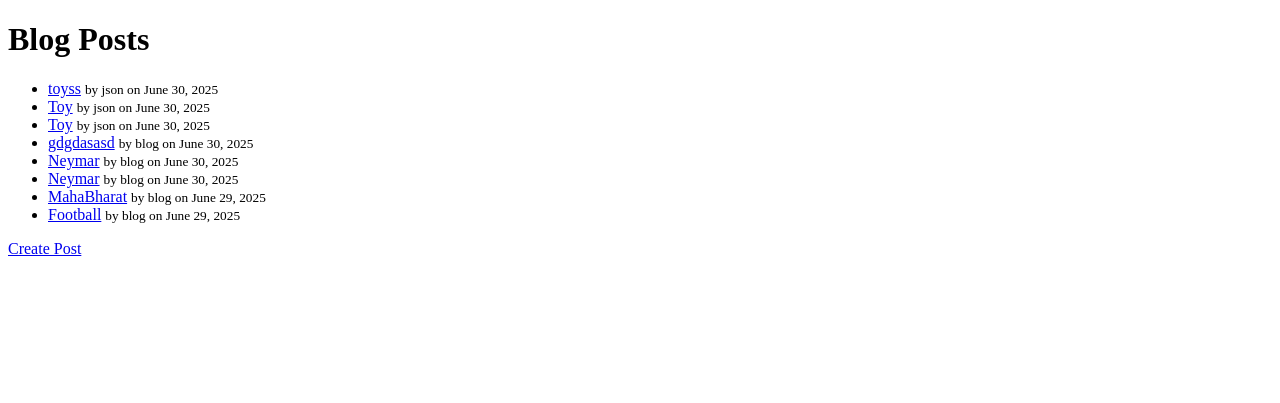
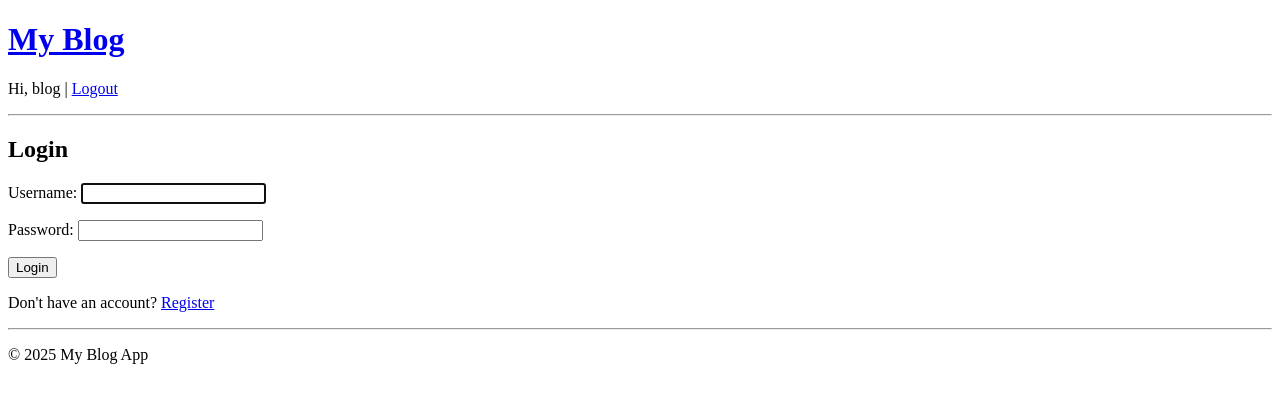
Before and after one commit to Nripesh01/blog_project, a Django app: page / in a window 1280 px wide. Shown: the top 403 px of the page. Run offline with Django 5.2, Linux system fonts and the light colour scheme; a user stored in the database is signed in; data comes from the database, SQL or seed files in the repository; both versions use the stored data as it was after the commit.

Commit message:
edit, delete, login,logout,register

```diff
--- /dev/null
+++ b/blog/templates/blog/base.html
@@ -0,0 +1,43 @@
+<!DOCTYPE html>
+<html lang="en">
+<head>
+    <meta charset="UTF-8">
+    <title>My Blog App</title>
+</head>
+<body>
+    <header>
+        <h1><a href="{% url 'post_list' %}">My Blog</a></h1>
+        <nav>
+            {% if user.is_authenticated %}
+                <p>Hi, {{ user.username }} |
+                   <a href="{% url 'post_logout' %}">Logout</a>
+                </p>
+            {% else %}
+                <a href="{% url 'post_login' %}">Login</a> |
+                <a href="{% url 'post_register' %}">Register</a>
+            {% endif %}
+        </nav>
+    </header>
+
+    <hr>
+
+    {% if messages %}
+        <ul>
+        {% for message in messages %}
+            <li>{{ message }}</li>
+        {% endfor %}
+        </ul>
+    {% endif %}
+
+    <main>
+        {% block content %}
+        {% endblock %}
+    </main>
+
+    <hr>
+
+    <footer>
+        <p>&copy; 2025 My Blog App</p>
+    </footer>
+</body>
+</html>
--- a/blog/templates/blog/post_form.html
+++ b/blog/templates/blog/post_form.html
@@ -6,7 +6,7 @@
 <body>
     <h1>{% if form.instance.pk %}Edit Post{% else %}Create Post{% endif %}</h1>
 
-    <form method="post">
+    <form method="post" action="{% url 'post_create' %}">
         {% csrf_token %}
         {{ form.as_p }}
         <button type="submit">Save</button>
--- /dev/null
+++ b/blog/templates/blog/post_login.html
@@ -0,0 +1,10 @@
+{% extends 'blog/base.html' %}
+{% block content %}
+  <h2>Login</h2>
+  <form method="post">
+    {% csrf_token %}
+    {{ form.as_p }}
+    <button type="submit">Login</button>
+  </form>
+  <p>Don't have an account? <a href="{% url 'post_register' %}">Register</a></p>
+{% endblock %}
--- a/blog/urls.py
+++ b/blog/urls.py
@@ -3,9 +3,12 @@ from blog import views
 
 
 urlpatterns = [
-    path('', views.post_list, name='post_list'),
+    path('list/', views.post_list, name='post_list'),
     path('post/<int:pk>/', views.post_detail, name='post_detail'),
     path('create/', views.post_create, name='post_create'),
     path('post/<int:pk>/edit/', views.post_edit, name='post_edit'),
     path('post/<int:pk>/delete/', views.post_delete, name='post_delete'),
+    path('', views.post_login, name='post_login'),
+    path('logout/', views.post_logout, name='post_logout'),
+    path('register/', views.post_register, name='post_register'),
 ]
--- a/blog/views.py
+++ b/blog/views.py
@@ -29,51 +29,61 @@ def post_create(request):
         form = PostForm()
     return render(request, 'blog/post_form.html', {'form':form})
 
-
 def post_edit(request, pk):
-    post = Post.objects.all(Post, pk=pk)
+    post = get_object_or_404(Post, pk=pk)
     if post.user != request.user:
         return redirect('post_detail', pk=pk)
 
     if request.method == 'POST':
         form = PostForm(request.POST, instance=post)
         if form.is_valid():
-            post = form.save()
+            form.save()
             return redirect('post_detail', pk=post.pk)
     else:
         form = PostForm(instance=post)
-    return render(request, 'blog/post_form.html', {'form':form})
+    return render(request, 'blog/post_edit.html', {'form':form})
 
 
 def post_delete(request, pk):
     post = get_object_or_404(Post, pk=pk)
-    if post.user == request.user:
+    if post.user != request.user:
+       return redirect('post_detail', pk=pk)
+
+    if request.method == 'POST':
         post.delete()
-    return redirect('post_list')
-
+        return redirect('post_list')
+    return render(request, 'blog/post_delete.html', {'post':post})
 
 def post_login(request):
     if request.method == 'POST':
         form = AuthenticationForm(request, data=request.POST)
         if form.is_valid():
-            post = form.save()
-            login(request, post)
-            messages.success(request, "You have successfully logged-in")
-            return redirect('')
+            user = form.get_user()
+            login(request, user)
+            messages.success(request, "You have successfully login")
+            return redirect('post_list')
         else:
-            messages.error(request, "You are invalid sorry")
+            messages.error(request, "You are invalid, Sorry")
     else:
         form = AuthenticationForm()
     return render(request, 'blog/post_login.html', {'form':form})
+
 
 def post_register(request):
     if request.method == 'POST':
         form = UserCreationForm(request.POST)
         if form.is_valid():
-            post = form.save()
-            login(request, post)
-            messages.success(request, "You have register successfully")
-            return redirect('')
+            user = form.save()
+            login(request, user)
+            messages.success(request, "You have created register successfully")
+            return redirect('post_list')
+        else:
+            messages.success(request, "Registration failed")
     else:
         form = UserCreationForm()
     return render(request, 'blog/post_register.html', {'form':form})
+
+
+def post_logout(request):
+    logout(request)
+    return redirect('post_list')
```
Also changed, not shown: blog/templates/blog/post_delete.html (added, +11 -0 lines), blog/templates/blog/post_detail.html (+8 -5 lines), blog/templates/blog/post_edit.html (added, +11 -0 lines), blog/templates/blog/post_register.html (added, +21 -0 lines), db.sqlite3.
